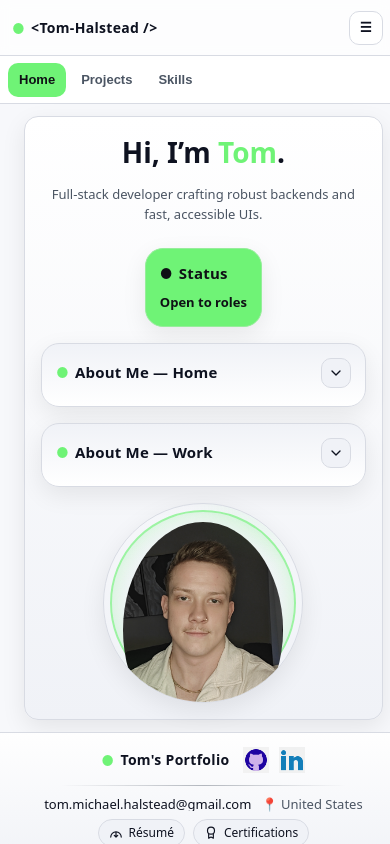
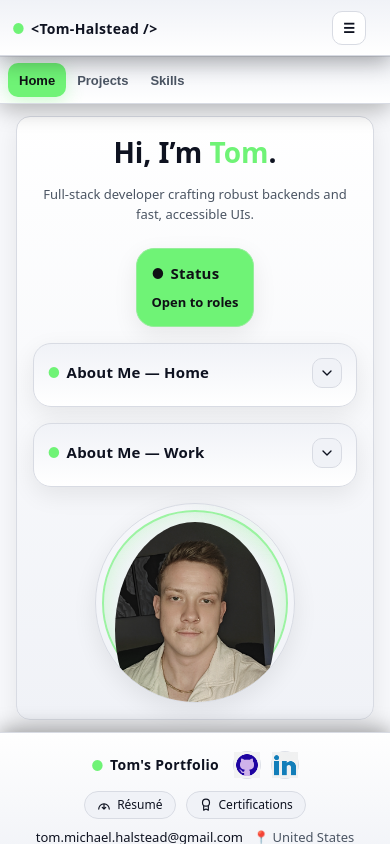
Before and after one commit to Tom-Halstead/ReactDevPortfolio, a React (Vite) app: page / in a window 390 px wide. Built offline with nearby package versions, Linux system fonts and the light colour scheme.

Commit message:
final changes of the night

```diff
--- a/src/components/Footer/Footer.css
+++ b/src/components/Footer/Footer.css
@@ -1,37 +1,39 @@
 .footer {
-  padding: 14px 24px;
+  padding: 18px 0; /* taller, flush sides */
   background: linear-gradient(
     180deg,
     color-mix(in oklab, var(--panel) 90%, transparent),
     color-mix(in oklab, var(--panel-2) 90%, transparent)
   );
   border-top: 1px solid var(--outline);
+  box-shadow: 0 -2px 20px rgba(0, 0, 0, 0.4); /* soft top shadow */
   backdrop-filter: blur(6px);
   -webkit-backdrop-filter: blur(6px);
   font-size: 13px;
   color: var(--muted);
-  /* ensure nothing gets clipped even if app.css is reverted */
-  overflow: visible;
+  overflow: visible; /* make sure glows aren’t clipped */
+  isolation: isolate; /* dedicated stacking context for pseudo glows */
 }
 
 .footer-inner {
-  width: min(1100px, 92vw);
+  max-width: 1100px;
   margin: 0 auto;
-  display: flex;
+  display: grid;
+  grid-template-columns: 1fr auto 1fr;
   align-items: center;
-  justify-content: space-between;
-  gap: 20px;
-  min-height: 48px;
-  position: relative;
+  gap: 16px 20px;
+  padding: 0 24px;
+  width: 100%;
+  box-sizing: border-box;
 }
 
-/* LEFT SIDE */
+/* LEFT */
 .footer-left {
   display: flex;
   align-items: center;
   gap: 14px;
-  flex: 1;
   justify-content: flex-start;
+  margin-left: 0; /* flush */
 }
 
 .brand {
@@ -57,18 +59,51 @@
 }
 
 .social-link {
+  position: relative; /* for pseudo glow */
   display: inline-flex;
   align-items: center;
   justify-content: center;
-  height: 26px;
-  width: 26px;
+  height: 28px;
+  width: 28px;
   border-radius: 50%;
-  transition: transform 0.18s ease, filter 0.18s ease;
+  background: color-mix(in oklab, var(--panel-2) 85%, transparent);
+  border: 1px solid color-mix(in oklab, var(--outline) 80%, transparent);
+  cursor: pointer;
+  transition: transform 0.18s ease, box-shadow 0.18s ease,
+    border-color 0.18s ease;
+  will-change: transform, box-shadow;
+  z-index: 0; /* sit above pseudo */
+  overflow: visible;
 }
 
-.social-link:hover {
-  transform: translateY(-2px) scale(1.05);
-  filter: brightness(1.15);
+/* extra glow ring that blooms on hover */
+.social-link::after {
+  content: "";
+  position: absolute;
+  inset: -6px;
+  border-radius: 50%;
+  background: radial-gradient(
+    circle at 50% 50%,
+    color-mix(in oklab, var(--accent) 38%, transparent),
+    transparent 65%
+  );
+  opacity: 0;
+  transform: scale(0.9);
+  transition: opacity 0.2s ease, transform 0.2s ease;
+  pointer-events: none;
+  z-index: -1;
+}
+
+.social-link:hover,
+.social-link:focus-visible {
+  transform: translateY(-2px) scale(1.08);
+  border-color: color-mix(in oklab, var(--accent) 40%, var(--outline));
+  box-shadow: 0 0 14px color-mix(in oklab, var(--accent) 40%, transparent);
+}
+.social-link:hover::after,
+.social-link:focus-visible::after {
+  opacity: 1;
+  transform: scale(1);
 }
 
 .social-icon {
@@ -78,76 +113,30 @@
   filter: grayscale(15%) brightness(0.95);
   transition: filter 0.18s ease;
 }
-
-.social-link:hover .social-icon {
+.social-link:hover .social-icon,
+.social-link:focus-visible .social-icon {
   filter: none;
 }
 
-/* CENTER DIVIDER */
-.footer-divider {
-  width: 1px;
-  height: 22px;
-  background: linear-gradient(
-    180deg,
-    transparent,
-    color-mix(in oklab, var(--muted) 40%, transparent),
-    transparent
-  );
-  flex-shrink: 0;
+/* CENTER */
+.footer-center {
+  display: flex;
+  justify-content: center;
 }
 
-/* RIGHT SIDE */
-.footer-right {
-  display: flex;
-  align-items: center;
-  justify-content: flex-end;
-  flex: 1;
-  gap: 10px 12px;
-  text-align: right;
-  flex-wrap: nowrap; /* keep in one line on desktop */
-}
-
-.contact-link,
-.contact-location {
-  display: inline-flex;
-  align-items: center;
-  white-space: nowrap; /* prevent wrapping like "United / States" */
-  line-height: 1;
-}
-
-.contact-link {
-  color: var(--text);
-  text-decoration: none;
-  font-weight: 500;
-  transition: color 0.2s ease;
-  max-width: 32ch; /* prevent super long emails breaking layout */
-  overflow: hidden;
-  text-overflow: ellipsis;
-}
-
-.contact-link:hover {
-  color: var(--accent);
-  text-decoration: underline;
-}
-
-.contact-location {
-  color: var(--muted);
-  font-size: 13px;
-}
-
-/* Resume / Certification chips */
 .footer-actions {
   display: inline-flex;
   align-items: center;
-  gap: 8px;
-  margin-left: 6px;
+  gap: 10px;
 }
 
+/* Resume / Certification chips with matching glow */
 .link-chip {
+  position: relative; /* for pseudo glow */
   display: inline-flex;
   align-items: center;
   gap: 6px;
-  padding: 6px 10px;
+  padding: 6px 12px;
   font-size: 12px;
   font-weight: 500;
   color: var(--text);
@@ -156,15 +145,40 @@
   background: color-mix(in oklab, var(--panel-2) 88%, transparent);
   transition: all 0.2s ease;
   text-decoration: none;
-  /* prevent baseline/outline cropping on some browsers */
   line-height: 1;
+  cursor: pointer;
+  z-index: 0;
 }
 
-.link-chip:hover {
+.link-chip::after {
+  content: "";
+  position: absolute;
+  inset: -8px;
+  border-radius: 9999px;
+  background: radial-gradient(
+    circle at 50% 50%,
+    color-mix(in oklab, var(--accent) 24%, transparent),
+    transparent 70%
+  );
+  opacity: 0;
+  transform: scale(0.92);
+  transition: opacity 0.2s ease, transform 0.2s ease;
+  pointer-events: none;
+  z-index: -1;
+}
+
+.link-chip:hover,
+.link-chip:focus-visible {
   background: var(--panel);
-  border-color: color-mix(in oklab, var(--outline) 70%, transparent);
+  border-color: color-mix(in oklab, var(--accent) 45%, var(--outline));
+  color: var(--accent);
   transform: translateY(-1px);
-  color: var(--accent);
+  box-shadow: 0 0 14px color-mix(in oklab, var(--accent) 25%, transparent);
+}
+.link-chip:hover::after,
+.link-chip:focus-visible::after {
+  opacity: 1;
+  transform: scale(1);
 }
 
 .icon-16 {
@@ -172,46 +186,67 @@
   height: 14px;
 }
 
+/* RIGHT */
+.footer-right {
+  display: flex;
+  align-items: center;
+  justify-content: flex-end;
+  gap: 10px 12px;
+  text-align: right;
+  margin-right: 0; /* flush */
+}
+
+.contact-link,
+.contact-location {
+  display: inline-flex;
+  align-items: center;
+  white-space: nowrap;
+  line-height: 1;
+}
+
+.contact-link {
+  color: var(--text);
+  text-decoration: none;
+  font-weight: 500;
+  transition: color 0.2s ease, text-shadow 0.2s ease;
+  max-width: 32ch;
+  overflow: hidden;
+  text-overflow: ellipsis;
+}
+.contact-link:hover,
+.contact-link:focus-visible {
+  color: var(--accent);
+  text-decoration: underline;
+  text-shadow: 0 0 8px color-mix(in oklab, var(--accent) 35%, transparent);
+}
+
+.contact-location {
+  color: var(--muted);
+  font-size: 13px;
+}
+
 /* RESPONSIVE */
 @media (max-width: 720px) {
   .footer-inner {
-    flex-direction: column;
-    align-items: center;
+    grid-template-columns: 1fr;
     gap: 12px;
+    text-align: center;
+    padding: 0 16px;
   }
 
   .footer-left,
+  .footer-center,
   .footer-right {
     justify-content: center;
-    text-align: center;
-  }
-
-  .footer-divider {
-    width: 80%;
-    height: 1px;
-    background: linear-gradient(
-      90deg,
-      transparent,
-      color-mix(in oklab, var(--muted) 40%, transparent),
-      transparent
-    );
   }
 
   .footer-right {
-    flex-wrap: wrap; /* allow chips to drop below */
-    justify-content: center;
+    flex-wrap: wrap;
     gap: 8px 10px;
   }
 
-  .contact-link,
-  .contact-location {
-    white-space: normal;
-    max-width: none;
-  }
-
   .footer-actions {
-    width: 100%;
+    flex-wrap: wrap;
     justify-content: center;
-    margin-left: 0;
   }
 }
--- a/src/components/Footer/Footer.jsx
+++ b/src/components/Footer/Footer.jsx
@@ -5,7 +5,7 @@ export default function Footer() {
   return (
     <footer className="footer" role="contentinfo">
       <div className="footer-inner">
-        {/* LEFT SIDE */}
+        {/* LEFT COLUMN */}
         <div className="footer-left">
           <span className="brand">
             <span className="dot">●</span>
@@ -44,20 +44,8 @@ export default function Footer() {
           </div>
         </div>
 
-        {/* CENTER DIVIDER */}
-        <div className="footer-divider" aria-hidden="true"></div>
-
-        {/* RIGHT SIDE */}
-        <div className="footer-right">
-          <a
-            href="mailto:tom.michael.halstead@gmail.com"
-            className="contact-link"
-          >
-            tom.michael.halstead@gmail.com
-          </a>
-          <span className="contact-location">📍 United States</span>
-
-          {/* Resume / Certifications Links */}
+        {/* CENTER COLUMN */}
+        <div className="footer-center">
           <div className="footer-actions">
             <a
               href="/resume.pdf"
@@ -108,6 +96,17 @@ export default function Footer() {
             </a>
           </div>
         </div>
+
+        {/* RIGHT COLUMN */}
+        <div className="footer-right">
+          <a
+            href="mailto:tom.michael.halstead@gmail.com"
+            className="contact-link"
+          >
+            tom.michael.halstead@gmail.com
+          </a>
+          <span className="contact-location">📍 United States</span>
+        </div>
       </div>
     </footer>
   );
--- a/src/components/Header/Header.css
+++ b/src/components/Header/Header.css
@@ -6,24 +6,42 @@ body {
   overflow-y: auto;
 }
 
-/* Keep header single-row; allow dropdown to escape header bounds */
+/* Full-width sticky header with dock styling */
 .bar {
-  height: 64px; /* fixed row prevents layout overlap */
+  height: 64px;
+  /* .bar is now just the full-bleed visual shell */
+  background: linear-gradient(180deg, var(--panel-2), var(--panel));
+  border-bottom: 1px solid var(--outline);
+  box-shadow: 0 6px 22px rgba(0, 0, 0, 0.32);
+  backdrop-filter: blur(6px);
+  -webkit-backdrop-filter: blur(6px);
+
+  position: sticky;
+  top: 0;
+  z-index: 2000;
+  overflow: visible;
+  padding: 0; /* no side padding on the shell */
+}
+
+/* The real layout container */
+.bar-inner {
+  /* make it span the full viewport width so ends can be flush */
+  width: 100%;
+
+  /* grid that pins brand left and actions/menu right */
   display: grid;
   grid-template-columns: auto 1fr auto; /* brand | spacer | actions/menu */
   align-items: center;
   column-gap: 12px;
+
+  /* put your horizontal padding here */
   padding: 0 16px;
-  background: var(--header);
-  backdrop-filter: blur(6px);
-  -webkit-backdrop-filter: blur(6px);
-  border-bottom: 1px solid var(--outline);
-  position: sticky;
-  top: 0;
-  z-index: 2000; /* sit above content */
-  overflow: visible; /* IMPORTANT: let dropdown render outside header */
+
+  /* keep the header height consistent */
+  height: 64px;
 }
 
+/* Brand (left) */
 .brand {
   display: inline-flex;
   align-items: center;
@@ -34,25 +52,27 @@ body {
   white-space: nowrap;
   min-width: 0;
 }
-
 .dot {
   color: var(--accent);
 }
 
-/* Wide actions (>= 820px) */
-.actions {
+/* Actions (right, desktop) — pinned hard-right via grid */
+.actions,
+.actions-wide {
   display: inline-flex;
   gap: 8px;
-  justify-self: end;
+  justify-self: end; /* <-- keeps the group glued to the right edge */
 }
 
+/* Buttons */
 .ghost,
 .primary {
   padding: 8px 12px;
   border-radius: 10px;
   border: 1px solid var(--outline);
   background: var(--panel);
-  transition: transform 0.12s ease, background 0.2s ease, border-color 0.2s ease;
+  transition: transform 0.12s ease, background 0.2s ease, border-color 0.2s ease,
+    box-shadow 0.2s ease;
   font-weight: 600;
   font-size: 13px;
   white-space: nowrap;
@@ -60,6 +80,8 @@ body {
 .ghost:hover {
   transform: translateY(-1px);
   border-color: var(--outline);
+  background: var(--panel-2);
+  box-shadow: 0 6px 18px rgba(0, 0, 0, 0.25);
 }
 .primary {
   border-color: var(--outline);
@@ -67,14 +89,15 @@ body {
 .primary:hover {
   background: var(--panel-2);
   transform: translateY(-1px);
+  box-shadow: 0 6px 18px rgba(0, 0, 0, 0.25);
 }
 
-/* Compact menu (< 820px) */
+/* Compact menu (right, mobile) — also pinned hard-right */
 .menu {
   position: relative;
-  justify-self: end;
+  justify-self: end; /* <-- right edge on mobile */
   display: none; /* shown at small widths */
-  z-index: 2100; /* above .bar contents */
+  z-index: 2100;
 }
 .menu-trigger {
   height: 34px;
@@ -86,25 +109,27 @@ body {
   color: var(--text);
   font-weight: 700;
   cursor: pointer;
-  transition: transform 0.12s ease, background 0.2s ease, border-color 0.2s ease;
+  transition: transform 0.12s ease, background 0.2s ease, border-color 0.2s ease,
+    box-shadow 0.2s ease;
 }
 .menu-trigger:hover {
   transform: translateY(-1px);
   background: var(--panel-2);
+  box-shadow: 0 6px 18px rgba(0, 0, 0, 0.25);
 }
 
-/* Dropdown panel; positioned relative to header but above other UI */
+/* Dropdown panel; positioned relative to .menu but aligned to the right padding */
 .menu-panel {
   position: absolute;
   top: calc(100% + 8px);
-  right: 0;
+  right: 0; /* aligns with the right edge of .bar-inner padding */
   min-width: 200px;
   padding: 8px;
   border-radius: 12px;
   background: linear-gradient(180deg, var(--panel-2), var(--panel));
   border: 1px solid var(--outline);
   box-shadow: 0 18px 44px rgba(0, 0, 0, 0.35);
-  z-index: 2500; /* higher than tabs/content */
+  z-index: 2500;
   animation: menu-pop 0.14s ease both;
 }
 @keyframes menu-pop {
@@ -142,17 +167,20 @@ body {
 
 /* Breakpoints */
 @media (max-width: 820px) {
+  .bar {
+    height: 56px;
+  }
+  .bar-inner {
+    height: 56px;
+    padding: 0 12px;
+  }
+
   .actions-wide {
     display: none;
   } /* hide full actions */
   .menu {
     display: block;
   } /* show burger menu */
-
-  .bar {
-    height: 56px;
-    padding: 0 12px;
-  }
   .brand {
     font-size: 14px;
   }
--- a/src/components/Header/Header.jsx
+++ b/src/components/Header/Header.jsx
@@ -48,6 +48,8 @@ export default function Header() {
 
   return (
     <header className="bar" role="banner">
+      {/* Dock container */}
+      <div className="bar-inner">
         <div className="brand" aria-label="Site brand">
           <span className="dot" aria-hidden>
             ●
@@ -144,6 +146,7 @@ export default function Header() {
             </div>
           )}
         </div>
+      </div>
     </header>
   );
 }
--- a/src/components/Tabs/Tabs.css
+++ b/src/components/Tabs/Tabs.css
@@ -1,17 +1,25 @@
+/* Full-width tabs bar with dock styling */
 .tabs {
   height: 56px;
   display: flex;
   gap: 6px;
   align-items: center;
   padding: 0 8px;
+
+  /* dock feel (full width) */
+  background: linear-gradient(180deg, var(--panel-2), var(--panel));
+  border-top: 1px solid var(--outline);
   border-bottom: 1px solid var(--outline);
-  background: var(--panel);
+  box-shadow: 0 6px 22px rgba(0, 0, 0, 0.28);
+  backdrop-filter: blur(6px);
+  -webkit-backdrop-filter: blur(6px);
+
   overflow-x: auto;
   scrollbar-width: none; /* Firefox */
 }
 .tabs::-webkit-scrollbar {
-  display: none; /* Chrome */
-}
+  display: none;
+} /* Chrome */
 
 .tab {
   position: relative;
@@ -23,7 +31,8 @@
   border: 1px solid transparent;
   font-weight: 600;
   cursor: pointer;
-  transition: color 0.2s ease, background 0.2s ease, transform 0.08s ease;
+  transition: color 0.2s ease, background 0.2s ease, transform 0.08s ease,
+    box-shadow 0.18s ease;
   font-size: 14px;
   flex-shrink: 0;
 }
@@ -31,6 +40,7 @@
 .tab:hover {
   color: var(--text);
   background: var(--panel-2);
+  box-shadow: 0 6px 16px rgba(0, 0, 0, 0.22);
 }
 
 .tab:active {
@@ -40,8 +50,10 @@
 .tab.is-active {
   color: #0f1115;
   background: var(--accent);
+  box-shadow: 0 6px 18px color-mix(in oklab, var(--accent) 30%, transparent);
 }
 
+/* subtle glow below active tab */
 .indicator {
   position: absolute;
   left: 50%;
@@ -62,13 +74,11 @@
     height: 48px;
     gap: 4px;
   }
-
   .tab {
     padding: 0 10px;
     font-size: 13px;
     height: 34px;
   }
-
   .indicator {
     display: none;
   }
--- a/src/components/Tabs/Tabs.jsx
+++ b/src/components/Tabs/Tabs.jsx
@@ -22,7 +22,9 @@ export default function Tabs({ active, onChange }) {
   };
 
   return (
-    <nav className="tabs" role="tablist" aria-label="Sections">
+    <div className="tabs">
+      {/* Dock container */}
+      <nav className="tabs-inner" role="tablist" aria-label="Sections">
         {items.map(({ key, label }) => (
           <button
             key={key}
@@ -45,5 +47,6 @@ export default function Tabs({ active, onChange }) {
           </button>
         ))}
       </nav>
+    </div>
   );
 }
```
Lines whose indentation alone changed are shown as unchanged.
